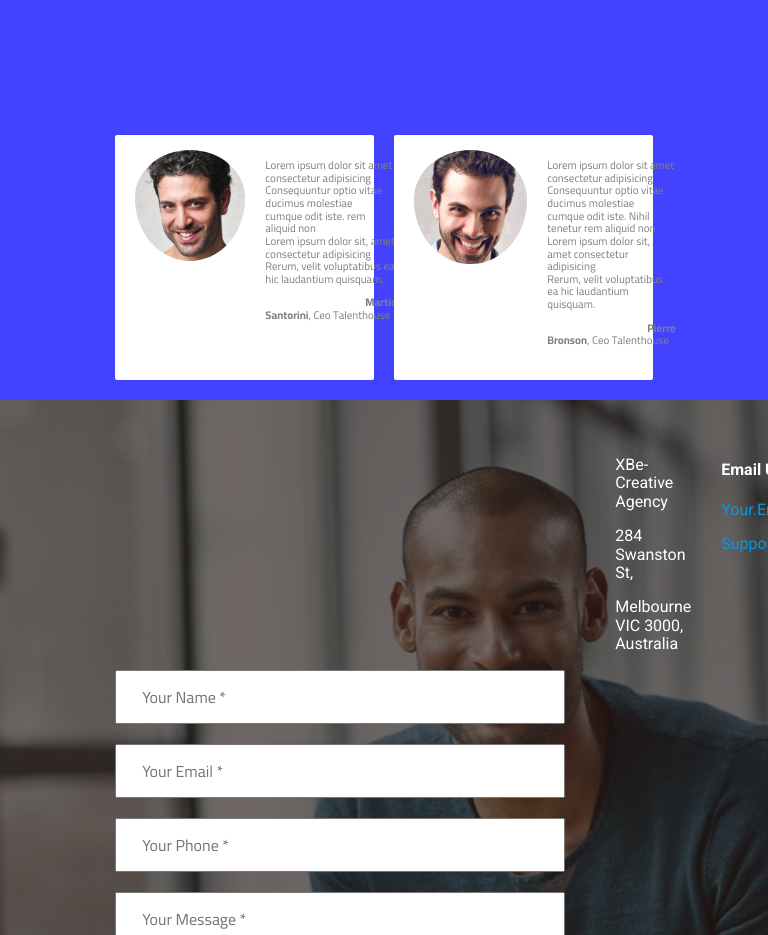
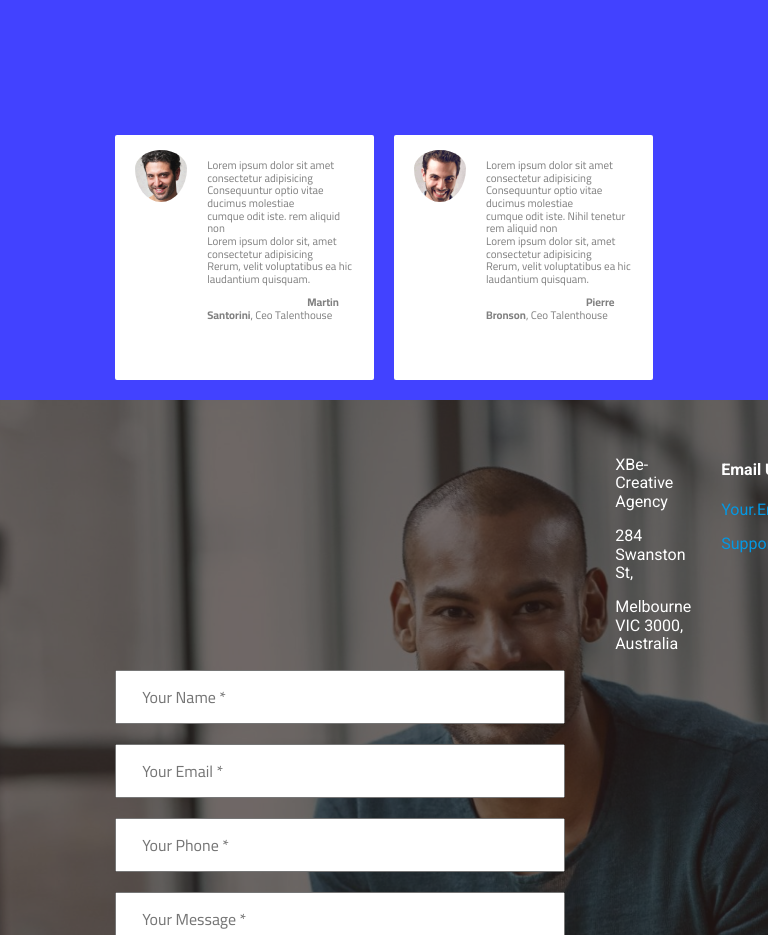
Before and after one commit to gannahmed/digital, a plain HTML site: page index.html in a window 768 px wide. Shown: the part 3700-4635 px from the top of the page. Drawn offline with Linux system fonts and the light colour scheme.

Commit message:
add files

```diff
--- a/css/style.css
+++ b/css/style.css
@@ -597,10 +597,6 @@ footer
     {
         width: 60%;
     }
-    .client-content > .container
-    {
-        /* width: 2%; */
-    }
     .client-content > p
     {
         width: 100%;
@@ -707,11 +703,10 @@ footer
             width: 100%;
             height: 245px;
             font-size: 11px;
-            margin-right: -43px;
         }
         .comment .comment-pic img
         {
-            width: 100%;
+            width: 52px;
         }
     }
     @media (min-width: 1000px) and (max-width: 1300px) {
```
Also changed, not shown: index.html (+1 -1 lines).
